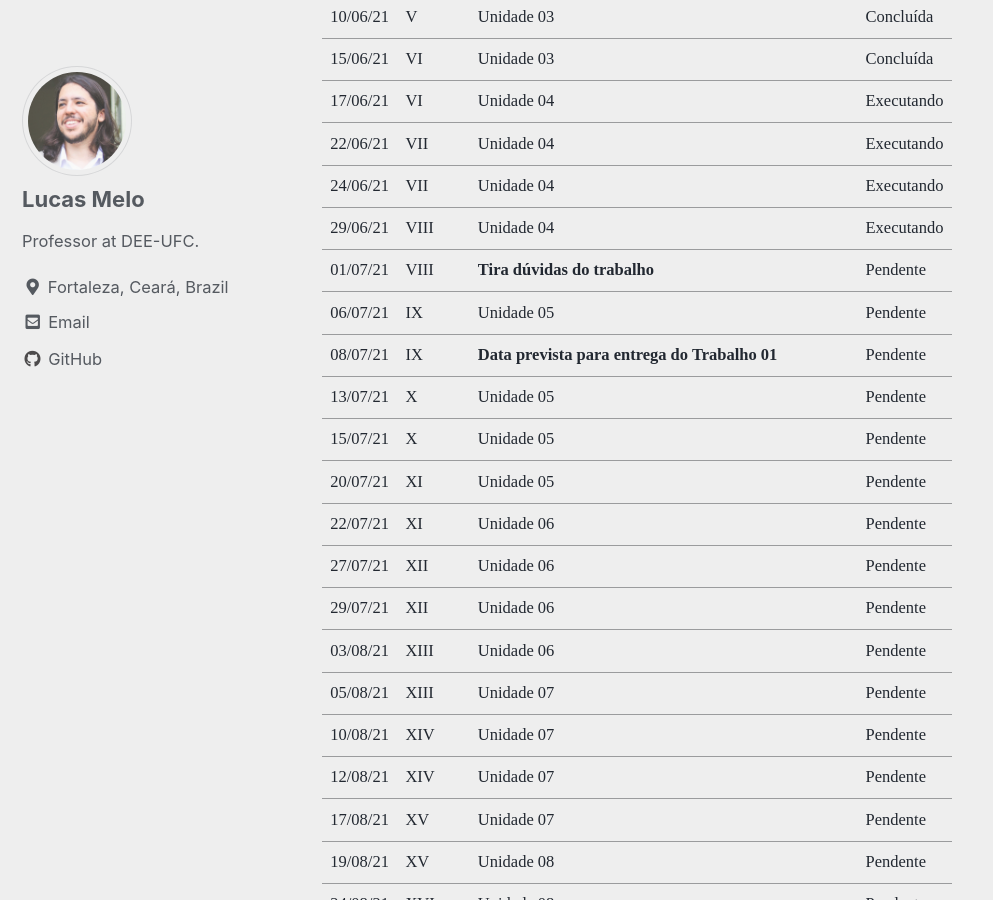
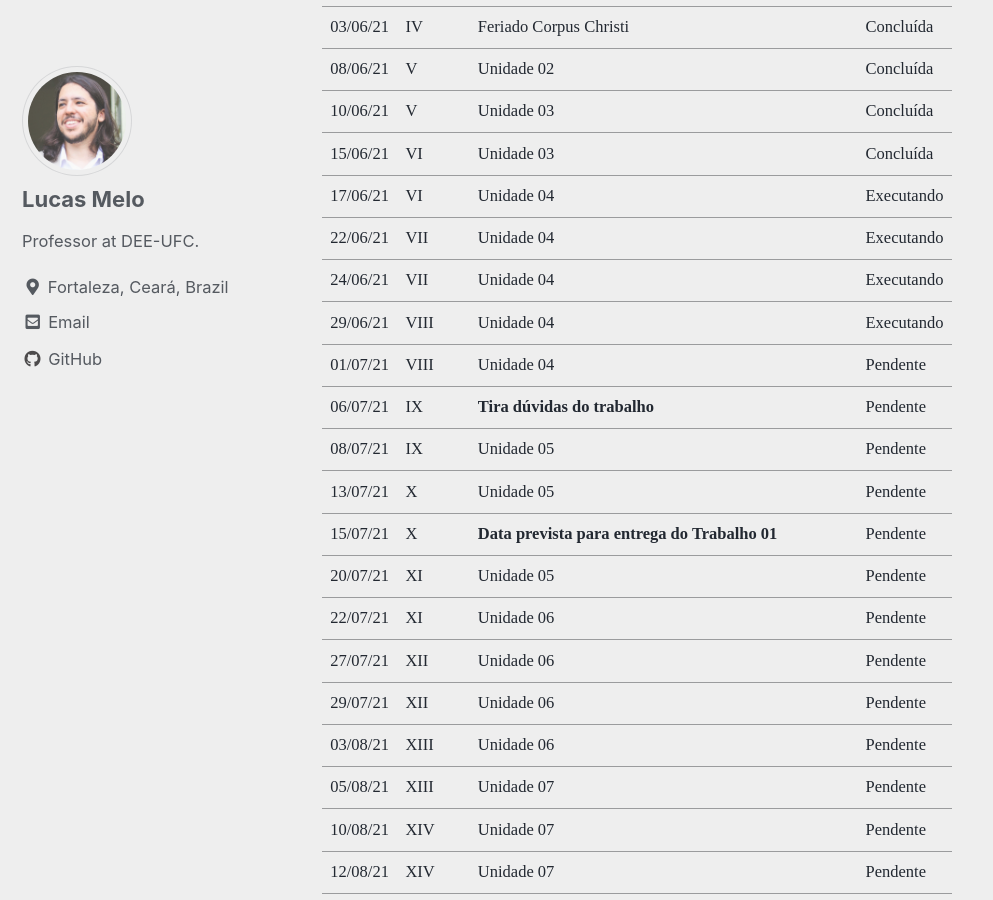
Before and after one commit to lucassm/lucassm.github.io, a Jekyll site: the page built from _teaching/DEE-2021/index.md, in a window 1280 px wide and 900 px high, scrolled down 5937 px. Shown: the whole window, without its empty margins (0-993 px from the left). Built offline with Jekyll 4.4.1, drawn with Linux system fonts in a browser that asks for light colours; cached includes are drawn as plain includes; some web fonts are replaced; formulas are drawn with MathJax 3; some of the changed text lies outside the part shown.

```diff
--- a/_teaching/DEE-2021/index.md
+++ b/_teaching/DEE-2021/index.md
@@ -80,6 +80,9 @@ Previsão para temas de trabalhos computacionais a serem desenvolvidos no decorr
 - **Trabalho 2**: Modelagem de linha de distribuição;
 - **Trabalho 3**: Análise de fluxo de carga em SDEE.
 
+<br>
+[**Lista de divisão das equipes de trabalho**](/teaching/DEE-2021/Trabalho-01/Equipes)
+
 # Estrutura da nota
 
 A nota da disciplina será composta pela média ponderada dos trabalhos computacionais realizados:
@@ -120,45 +123,45 @@ O **OpenDSS** é bem documentado e um tutorial inicial pode ser visualizado [**n
 
 # Calendário de Planejamento
 
-| Data      | Semana    | Conteúdo                                                  | Estado    |
-|---------- |--------   |---------------------------------------------------------  |---------- |
-| 11/05/21  | I         | Introdução                                                | Concluída |
-| 13/05/21  | I         | Unidade 01                                                | Concluída |
-| 18/05/21  | II        | Unidade 01                                                | Concluída |
-| 20/05/21  | II        | Unidade 01                                                | Concluída |
-| 25/05/21  | III       | Unidade 01                                                | Concluída |
-| 27/05/21  | III       | Unidade 02                                                | Concluída |
-| 01/06/21  | IV        | Unidade 02                                                | Concluída |
-| 03/06/21  | IV        | Feriado Corpus Christi                                    | Concluída |
-| 08/06/21  | V         | Unidade 02                                                | Concluída |
-| 10/06/21  | V         | Unidade 03                                                | Concluída |
-| 15/06/21  | VI        | Unidade 03                                                | Concluída |
-| 17/06/21  | VI        | Unidade 04                                                |Executando|
-| 22/06/21  | VII       | Unidade 04                                                |Executando|
-| 24/06/21  | VII       | Unidade 04                                                |Executando|
-| 29/06/21  | VIII      | Unidade 04                                                |Executando|
-| 01/07/21  | VIII      | **Tira dúvidas do trabalho**                              | Pendente  |
-| 06/07/21  | IX        | Unidade 05                                                | Pendente  |
-| 08/07/21  | IX        | **Data prevista para entrega do Trabalho 01**             | Pendente  |
-| 13/07/21  | X         | Unidade 05                                                | Pendente  |
-| 15/07/21  | X         | Unidade 05                                                | Pendente  |
-| 20/07/21  | XI        | Unidade 05                                                | Pendente  |
-| 22/07/21  | XI        | Unidade 06                                                | Pendente  |
-| 27/07/21  | XII       | Unidade 06                                                | Pendente  |
-| 29/07/21  | XII       | Unidade 06                                                | Pendente  |
-| 03/08/21  | XIII      | Unidade 06                                                | Pendente  |
-| 05/08/21  | XIII      | Unidade 07                                                | Pendente  |
-| 10/08/21  | XIV       | Unidade 07                                                | Pendente  |
-| 12/08/21  | XIV       | Unidade 07                                                | Pendente  |
-| 17/08/21  | XV        | Unidade 07                                                | Pendente  |
-| 19/08/21  | XV        | Unidade 08                                                | Pendente  |
-| 24/08/21  | XVI       | Unidade 08                                                | Pendente  |
-| 26/08/21  | XVI       | Revisão de Conteúdo                                       | Pendente  |
-| 31/08/21  | XVII      | **Data prevista para realização da AP 02**                | Pendente  |
-| 02/09/21  | XVII      | **Término do semestre**                                   | Pendente  |
-| 03/09/21  | XVII      | Início do período de Avaliações Finais                    | Pendente  |
-| 07/09/21  | XVIII     | **Data prevista para Avaliação Final**                    | Pendente  |
-| 07/09/21  | XVIII     | Feriado Independência do Brasil                           | Pendente  |
-| 08/09/21  | XVIII     | **Divulgação dos Aprovados**                              | Pendente  |
-| 09/09/21  | XVIII     | Término do período de Avaliações Finais                   | Pendente  |
-| 10/09/21  | XVIII     | Consolidação das sínteses de notas e frequências 2021.1   | Pendente  |
+| Data     	| Semana 	| Conteúdo                                                	| Estado     	|
+|----------	|--------	|---------------------------------------------------------	|------------	|
+| 11/05/21 	| I      	| Introdução                                              	| Concluída  	|
+| 13/05/21 	| I      	| Unidade 01                                              	| Concluída  	|
+| 18/05/21 	| II     	| Unidade 01                                              	| Concluída  	|
+| 20/05/21 	| II     	| Unidade 01                                              	| Concluída  	|
+| 25/05/21 	| III    	| Unidade 01                                              	| Concluída  	|
+| 27/05/21 	| III    	| Unidade 02                                              	| Concluída  	|
+| 01/06/21 	| IV     	| Unidade 02                                              	| Concluída  	|
+| 03/06/21 	| IV     	| Feriado Corpus Christi                                  	| Concluída  	|
+| 08/06/21 	| V      	| Unidade 02                                              	| Concluída  	|
+| 10/06/21 	| V      	| Unidade 03                                              	| Concluída  	|
+| 15/06/21 	| VI     	| Unidade 03                                              	| Concluída  	|
+| 17/06/21 	| VI     	| Unidade 04                                              	| Executando 	|
+| 22/06/21 	| VII    	| Unidade 04                                              	| Executando 	|
+| 24/06/21 	| VII    	| Unidade 04                                              	| Executando 	|
+| 29/06/21 	| VIII   	| Unidade 04                                              	| Executando 	|
+| 01/07/21 	| VIII   	| Unidade 04                                              	| Pendente   	|
+| 06/07/21 	| IX     	| **Tira dúvidas do trabalho**                            	| Pendente   	|
+| 08/07/21 	| IX     	| Unidade 05                                              	| Pendente   	|
+| 13/07/21 	| X      	| Unidade 05                                              	| Pendente   	|
+| 15/07/21 	| X      	| **Data prevista para entrega do Trabalho 01**           	| Pendente   	|
+| 20/07/21 	| XI     	| Unidade 05                                              	| Pendente   	|
+| 22/07/21 	| XI     	| Unidade 06                                              	| Pendente   	|
+| 27/07/21 	| XII    	| Unidade 06                                              	| Pendente   	|
+| 29/07/21 	| XII    	| Unidade 06                                              	| Pendente   	|
+| 03/08/21 	| XIII   	| Unidade 06                                              	| Pendente   	|
+| 05/08/21 	| XIII   	| Unidade 07                                              	| Pendente   	|
+| 10/08/21 	| XIV    	| Unidade 07                                              	| Pendente   	|
+| 12/08/21 	| XIV    	| Unidade 07                                              	| Pendente   	|
+| 17/08/21 	| XV     	| Unidade 07                                              	| Pendente   	|
+| 19/08/21 	| XV     	| Unidade 08                                              	| Pendente   	|
+| 24/08/21 	| XVI    	| Unidade 08                                              	| Pendente   	|
+| 26/08/21 	| XVI    	| Revisão de Conteúdo                                     	| Pendente   	|
+| 31/08/21 	| XVII   	| **Data prevista para realização da AP 02**              	| Pendente   	|
+| 02/09/21 	| XVII   	| **Término do semestre**                                 	| Pendente   	|
+| 03/09/21 	| XVII   	| Início do período de Avaliações Finais                  	| Pendente   	|
+| 07/09/21 	| XVIII  	| **Data prevista para Avaliação Final**                  	| Pendente   	|
+| 07/09/21 	| XVIII  	| Feriado Independência do Brasil                         	| Pendente   	|
+| 08/09/21 	| XVIII  	| **Divulgação dos Aprovados**                            	| Pendente   	|
+| 09/09/21 	| XVIII  	| Término do período de Avaliações Finais                 	| Pendente   	|
+| 10/09/21 	| XVIII  	| Consolidação das sínteses de notas e frequências 2021.1 	| Pendente   	|
```
Also changed, not shown: _teaching/DEE-2021/Trabalho-01/equipes.md (added, +59 -0 lines), _teaching/DEE-2021/Trabalho-01/index.md (+2 -0 lines).
